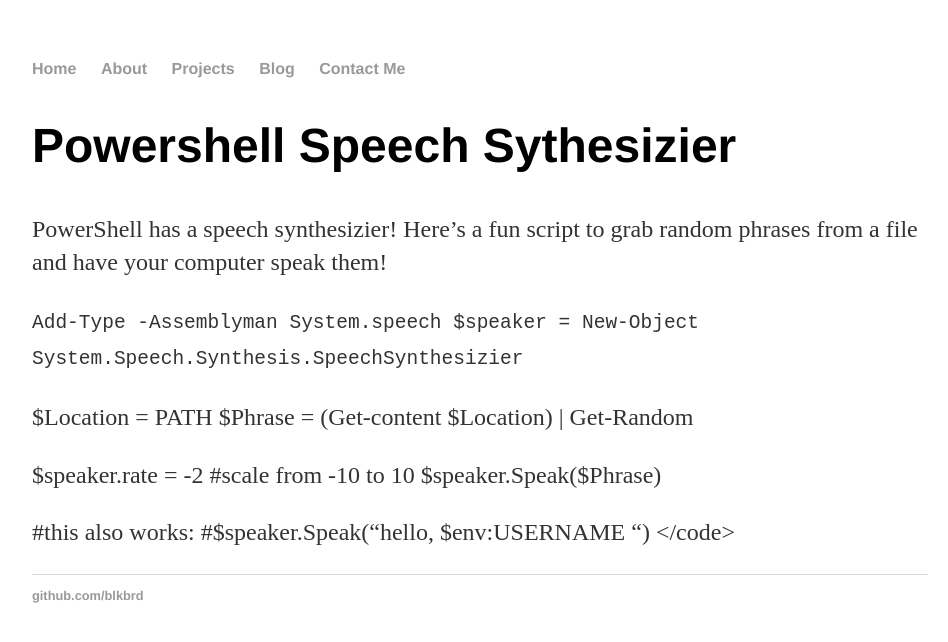
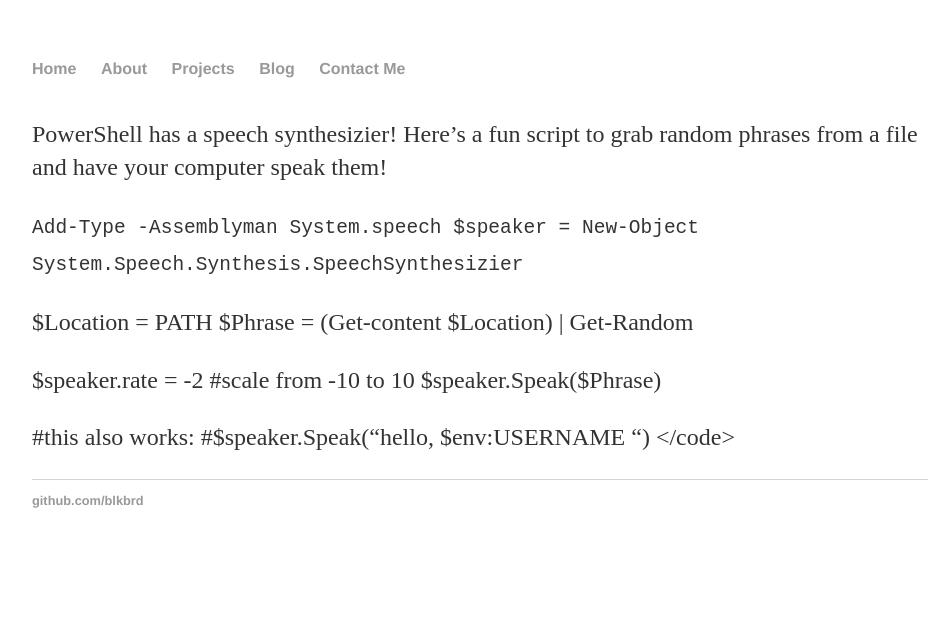
Before and after one commit to blkbrd/blkbrd.github.io, a Jekyll site: the page built from _posts/2017-09-26-PowerShell-Speech-Sythesizier.md, in a window 1280 px wide. Shown: the top 642 px of the page, without its empty margins (160-1108 px from the left). Built offline with Jekyll 4.4.1, drawn with Linux system fonts in a browser that asks for light colours; our own code applies the rules of GitHub Pages for plain Markdown files; some of the changed lines change nothing that is shown.

Commit message:
Update 2017-09-26-PowerShell-Speech-Sythesizier.md

```diff
--- a/_posts/2017-09-26-PowerShell-Speech-Sythesizier.md
+++ b/_posts/2017-09-26-PowerShell-Speech-Sythesizier.md
@@ -1,3 +1,9 @@
+---
+layout: post
+title: ""
+date: 2017-09-26
+---
+
 PowerShell has a speech synthesizier!
 Here's a fun script to grab random phrases from a file and have your computer speak them!
 
```
